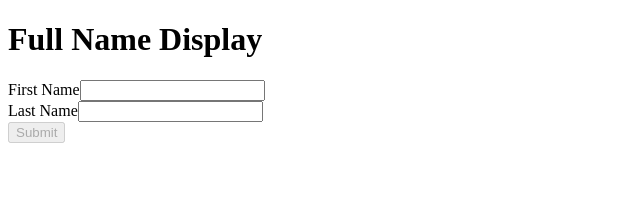
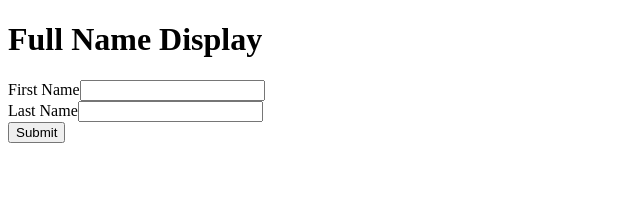
Before and after one commit to shyammunde1/XDisplayName, a React (Create React App) app: page / in a window 1280 px wide. Shown: the top 212 px of the page, without its empty margins (0-640 px from the left). Built offline with nearby package versions, Linux system fonts and the light colour scheme.

Commit message:
asper the required edge case make changes

```diff
--- a/src/FullName.component.jsx
+++ b/src/FullName.component.jsx
@@ -11,7 +11,7 @@ const FullName = () => {
     setFullName(fullName);
   };
 
-  const isSubmit= first.trim()==="" && last.trim()==="";
+//   const isSubmit= first.trim()==="" || last.trim()==="";
 
   return (
     <div>
@@ -36,11 +36,11 @@ const FullName = () => {
               required
             />
           </div>
-          <button type="submit" disabled={isSubmit} >Submit</button>
+          <button type="submit"  >Submit</button>
         </div>
       </form>
       {/* displayful name */}
-      <p>{fullName}</p>
+    <p>{fullName}</p>
     </div>
   );
 };
```
